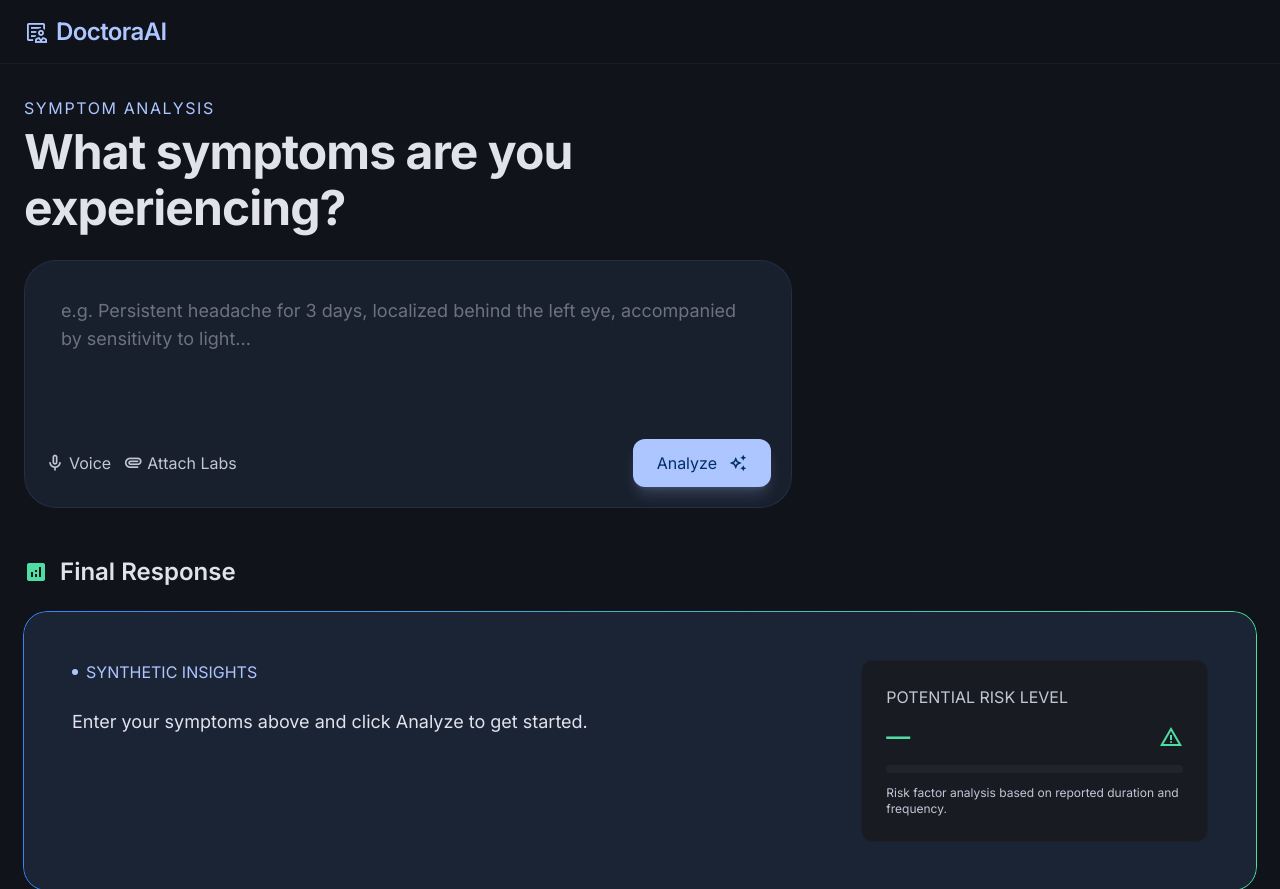
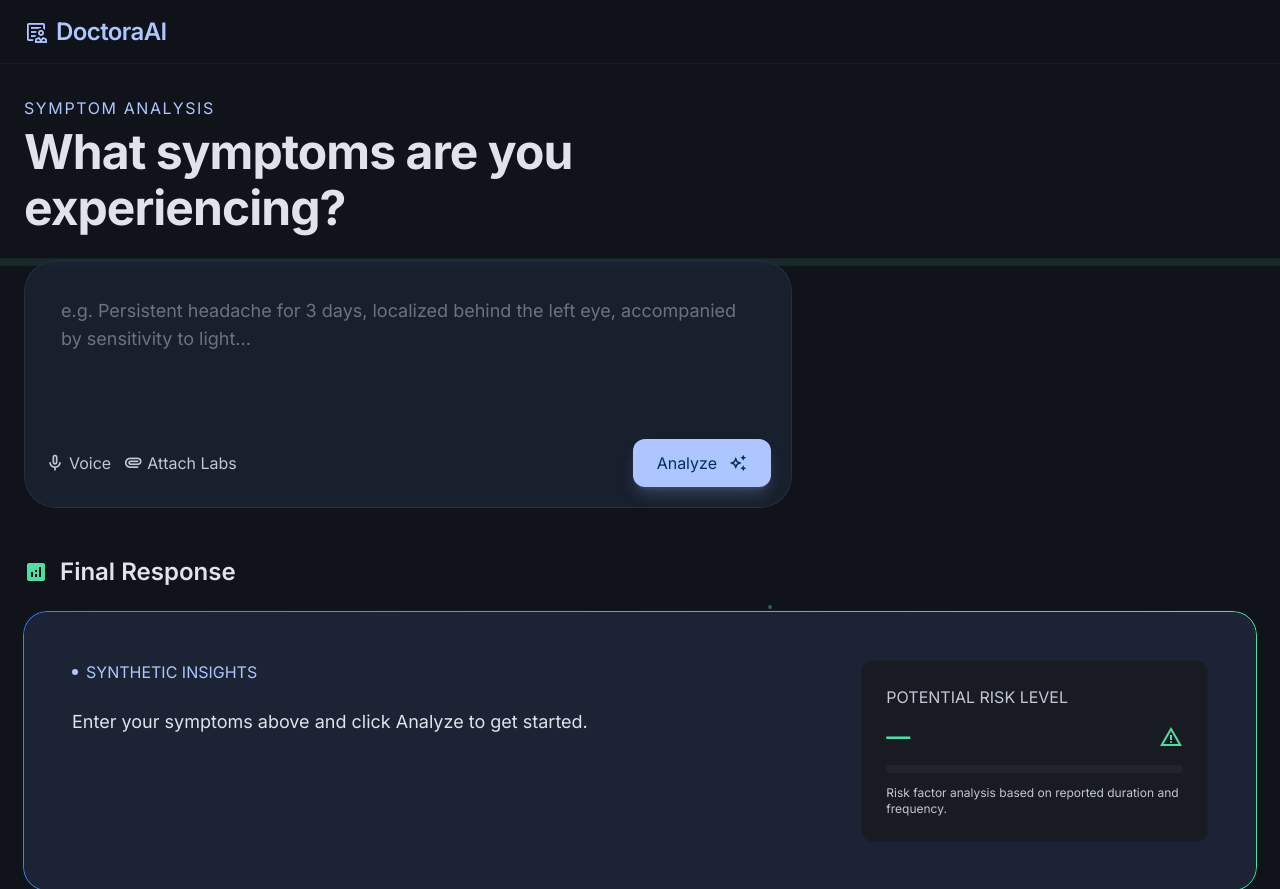
Before and after one commit to aashishp-dev/DoctoraAI, a Flask app: page / in a window 1280 px wide. Shown: the top 889 px of the page. Run offline with Flask 3, Linux system fonts and the light colour scheme; some libraries are stand-ins or nearby versions.

Commit message:
Add healthcare animations and premium UI

```diff
--- a/templates/index.html
+++ b/templates/index.html
@@ -174,8 +174,41 @@
       },
     }
 </script>
+
+<style id="hackathon-v3">
+.ecg-hero{position:fixed;top:70px;left:0;width:100%;opacity:.12;pointer-events:none;z-index:0}
+.ecg-hero svg{width:300%;animation:ecgmove 10s linear infinite}
+@keyframes ecgmove{from{transform:translateX(0)}to{transform:translateX(-66%)}}
+
+.floating-particle{position:fixed;width:4px;height:4px;background:#4edea3;border-radius:50%;opacity:.4;animation:floatUp 12s linear infinite}
+@keyframes floatUp{from{transform:translateY(100vh)}to{transform:translateY(-100px)}}
+
+.glow-card{animation:cardGlow 3s ease-in-out infinite}
+@keyframes cardGlow{50%{box-shadow:0 0 30px rgba(78,222,163,.15)}}
+
+.network{display:flex;justify-content:center;gap:12px;margin:10px 0}
+.network span{width:10px;height:10px;border-radius:50%;background:#4edea3;animation:pulseN 1.5s infinite}
+.network span:nth-child(2){animation-delay:.2s}.network span:nth-child(3){animation-delay:.4s}.network span:nth-child(4){animation-delay:.6s}
+@keyframes pulseN{50%{transform:scale(1.8)}}
+
+#analyze-btn{position:relative;overflow:hidden}
+#analyze-btn::before{content:'';position:absolute;inset:-4px;border:2px solid #4edea3;border-radius:14px;animation:ring 2s infinite}
+@keyframes ring{from{opacity:1;transform:scale(1)}to{opacity:0;transform:scale(1.2)}}
+
+.paper-card{opacity:0;transform:translateY(30px);animation:slideIn .8s forwards}
+@keyframes slideIn{to{opacity:1;transform:translateY(0)}}
+
+.risk-pulse{animation:riskPulse 2s infinite}
+@keyframes riskPulse{50%{box-shadow:0 0 20px currentColor}}
+</style>
 </head>
 <body class="bg-background text-on-surface font-body-md min-h-screen pb-32">
+<div class="ecg-hero"><svg viewBox="0 0 1000 100"><path d="M0 50 L150 50 L180 20 L210 80 L250 10 L290 50 L1000 50" stroke="#4edea3" fill="none" stroke-width="2"/></svg></div>
+<div class="floating-particle" style="left:10%"></div>
+<div class="floating-particle" style="left:30%;animation-delay:2s"></div>
+<div class="floating-particle" style="left:60%;animation-delay:4s"></div>
+<div class="floating-particle" style="left:80%;animation-delay:6s"></div>
+
 
 <!-- TopAppBar -->
 <header class="fixed top-0 w-full z-50 bg-background/60 backdrop-blur-xl border-b border-outline-variant/20 flex items-center justify-between px-margin-mobile md:px-gutter h-16">
@@ -217,7 +250,7 @@
     <!-- Agent Status Section -->
     <section id="agent-status" class="hidden space-y-md max-w-3xl">
         <div class="glass-panel rounded-xl p-md space-y-sm">
-            <p class="text-primary font-label-md uppercase tracking-widest">Consulting Agents</p>
+            <p class="text-primary font-label-md uppercase tracking-widest">Consulting Agents</p><div class="network"><span></span><span></span><span></span><span></span></div>
             <div class="space-y-xs">
                 <div id="status-a" class="flex items-center gap-sm text-on-surface-variant text-body-md">
                     <span class="material-symbols-outlined text-[18px]">radio_button_unchecked</span> Diagnosing the issue
@@ -241,7 +274,7 @@
             <span class="material-symbols-outlined text-tertiary" style="font-variation-settings: 'FILL' 1;">analytics</span>
             <h3 class="font-headline-md text-headline-md text-on-surface">Final Response</h3>
         </div>
-        <div class="ai-gradient-border p-md md:p-lg">
+        <div class="ai-gradient-border glow-card p-md md:p-lg">
             <div class="grid grid-cols-1 md:grid-cols-3 gap-lg">
                 <div class="md:col-span-2 space-y-md">
                     <div class="flex items-center gap-base">
```
Also changed, not shown: 2 other files.
